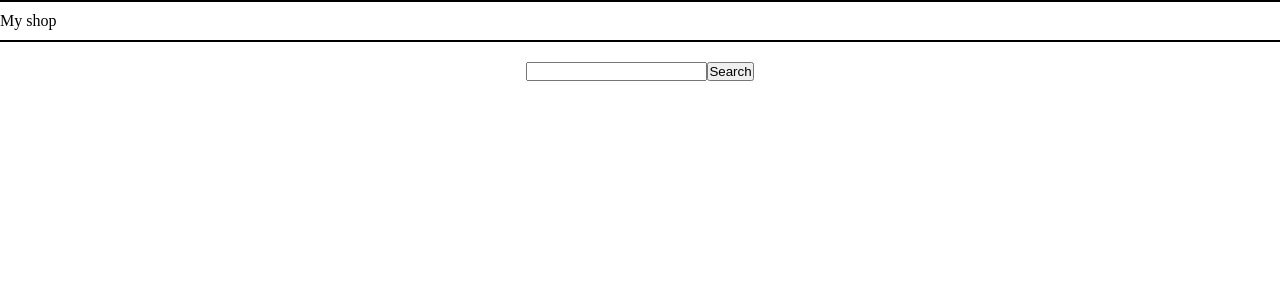
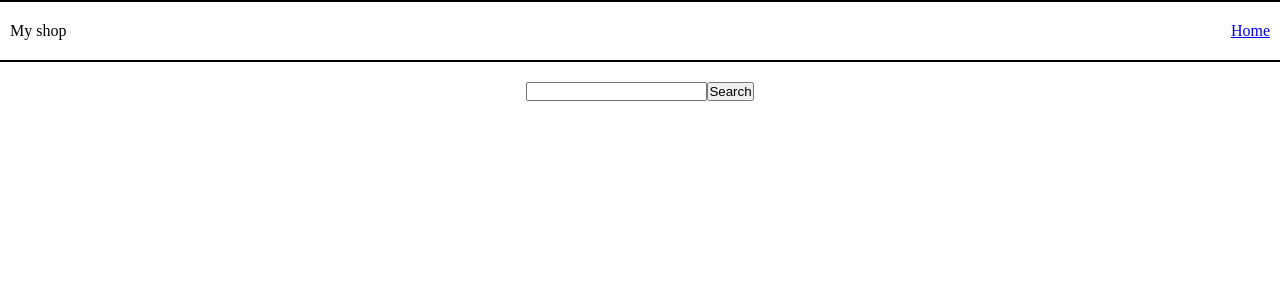
Before and after one commit to wiangin/Task-3-Javascript-3-Ton-FE23, a React (Vite) app in the folder task3/: page / in a window 1280 px wide. Before the commit this address had no page. Shown: the top 300 px of the page. Built offline with nearby package versions, Linux system fonts and the light colour scheme.

Commit message:
Commit
Restructured routing and components.
Change files and components name,

```diff
--- a/task3/src/App.tsx
+++ b/task3/src/App.tsx
@@ -1,9 +1,10 @@
 import './App.css';
-import SearchComp from './provider/SearchComp';
-import ProductCartComp from './components/ProductCartComp';
+import ProviderComponent from './provider/ProviderComponent';
+import ProductCartComponent from './components/ProductCartComponent';
 import NavComponent from './components/NavComponent';
 import { Routes, Route } from "react-router-dom";
 import ModalComponent from './components/ModalComponent';
+import UserInputComponent from './components/UserInputComponent';
 
 function App() {
 
@@ -11,13 +12,24 @@ function App() {
 
     <div className='main'>
 
-      <NavComponent></NavComponent>
-      <SearchComp>
+      {/*Search  */}
+      <ProviderComponent>
+          {/*  Här kommer det ligga min andra komp som är consumer    */}
           <Routes>
-              <Route path="/moreInfo/:id" element={ <ModalComponent></ModalComponent> }></Route>
+            <Route path='/' element={
+              <>
+                <NavComponent/>
+                <UserInputComponent/>
+              </> } />
+            <Route path='/products' element={
+              <>
+                <NavComponent/>
+                <UserInputComponent/>
+                <ProductCartComponent/>
+              </> } />
+            <Route path='/moreInfo:id' element={ <ModalComponent/> }/>
           </Routes>
-          <ProductCartComp/>
-      </SearchComp>
+      </ProviderComponent>
     </div>
   )
 }
--- a/task3/src/components/ModalComponent.tsx
+++ b/task3/src/components/ModalComponent.tsx
@@ -7,7 +7,6 @@ import { useNavigate, useParams } from 'react-router-dom';
 export default function ModalComponent(  ) {
 
     const product = useContext( ProductContext );
-    console.log( product );
     const params = useParams();
     const navigate = useNavigate();
 
@@ -24,7 +23,6 @@ export default function ModalComponent(  ) {
                     <p>{ element.description }</p>
                     <p> { element.price } </p>
                 </div>
-
         } )
 
         return item;
@@ -44,6 +42,5 @@ export default function ModalComponent(  ) {
                 </div>
             }
         </div>
-
     )
 }
--- a/task3/src/components/NavComponent.tsx
+++ b/task3/src/components/NavComponent.tsx
@@ -1,10 +1,12 @@
-import '../style/navStyle.css'
+import '../style/navStyle.css';
+import { Link } from 'react-router-dom';
 
 export default function NavComponent() {
 
     return(
         <div className='nave-style'>
             <p>My shop</p>
+            <Link to={"/"}>Home</Link>
         </div>
     )
 }
--- a/task3/src/components/ProductCartComp.tsx
+++ b/task3/src/components/ProductCartComponent.tsx
@@ -4,7 +4,7 @@ import '../style/productCart.css';
 import { Link } from "react-router-dom";
 
 
-export default function ProductCartComp() {
+export default function ProductCartComponent() {
     const product = useContext( ProductContext );
 
     return(
@@ -23,6 +23,5 @@ export default function ProductCartComp() {
                 } ) }
             </ul>
         </div>
-
     )
 };
--- /dev/null
+++ b/task3/src/components/UserInputComponent.tsx
@@ -0,0 +1,28 @@
+import { useState } from "react";
+import { useContext } from "react";
+import ProductContext from "../context/ProductContex";
+import { useNavigate } from "react-router-dom";
+
+export default function UserInputComponent() {
+    const [ inputState, setInputState ] = useState< string >( "" );
+    // const [ textState, setTextState ] = useState< string >( "" );
+
+    const product = useContext( ProductContext );
+    const navigate = useNavigate();
+    // console.log(product?.setTextState);
+
+
+    const onBtnClick = () => {
+
+        product?.setTextState( inputState );
+        setInputState( "" );
+        navigate( "/products" );
+
+    };
+    return(
+        <div className="search-style">
+                <input type="text" onChange={ ( e ) => setInputState( e.target.value ) } value={ inputState } />
+                <button onClick={ onBtnClick }>Search</button>
+            </div>
+    )
+};
--- a/task3/src/main.tsx
+++ b/task3/src/main.tsx
@@ -3,6 +3,7 @@ import { createRoot } from 'react-dom/client'
 import './index.css'
 import App from './App.tsx'
 import { BrowserRouter as Router} from 'react-router-dom';
+import SearchComp from './provider/ProviderComponent.tsx';
 
 createRoot(document.getElementById('root')!).render(
     <Router>
--- a/task3/src/provider/SearchComp.tsx
+++ b/task3/src/provider/ProviderComponent.tsx
@@ -1,32 +1,35 @@
 import ProductContext from "../context/ProductContex";
 import { ProductType, ProductContexObject, PropsType } from "../types/dataType";
 import { useState,useEffect } from "react";
-import '../style/searchCompStyle.css'
+import '../style/providerCompStyle.css';
 
-export default function SearchComp( { children }: PropsType ) {
 
-    const [ productState, setProductState ] = useState< ProductType[] >( [] )
-    const [ inputState, setInputState ] = useState< string >( "" );
+export default function ProviderComponent( { children }: PropsType ) {
+
+    const [ productState, setProductState ] = useState< ProductType[] >( [] );
+
+    // This is state for data from UserInputComponent.
     const [ textState, setTextState ] = useState< string >( "" );
 
     const providerValue: ProductContexObject = {
         productState: productState,
-        setProductState: setProductState
+        setProductState: setProductState,
+        textState: textState,
+        setTextState: setTextState
     }
 
     useEffect( () => {
         const fetchData = async () => {
             let response;
 
-            if ( textState == "" ){
+            if ( providerValue.textState == "" ){
                 return response = await fetch( "" );
             } else{
-                response = await fetch( `https://dummyjson.com/products/search?q=${ textState }`);
+                response = await fetch( `https://dummyjson.com/products/search?q=${ providerValue.textState }`);
             }
 
             const result: ProductType = await response.json();
 
-            // console.log( result.products as ProductType[]);
             setProductState( result.products as ProductType[] )
 
         };
@@ -35,18 +38,8 @@ export default function SearchComp( { children }: PropsType ) {
 
     }, [ textState ] );
 
-    const onBtnClick = () => {
-
-        setTextState( inputState );
-        setInputState( "" );
-
-    }
     return(
         <ProductContext.Provider value={ providerValue }>
-            <div className="search-style">
-                <input type="text" value={ inputState } onChange={ ( e ) => setInputState( e.target.value ) } />
-                <button onClick={ onBtnClick }>Search</button>
-            </div>
             { children }
         </ProductContext.Provider>
     )
--- a/task3/src/style/navStyle.css
+++ b/task3/src/style/navStyle.css
@@ -1,6 +1,15 @@
 
 .nave-style {
+    display: flex;
+    justify-content: space-between;
     border: 2px solid black;
     display: flex;
+    padding: 10px ;
+}
+
+.nave-style p {
     padding: 10px;
 }
+.nave-style a {
+    padding: 10px;
+}
--- a/task3/src/types/dataType.tsx
+++ b/task3/src/types/dataType.tsx
@@ -17,6 +17,9 @@ export type ProductType = {
 export interface ProductContexObject {
     productState: ProductType[],
     setProductState: React.Dispatch<React.SetStateAction<ProductType[]>>
+    textState: string,
+    setTextState: React.Dispatch<React.SetStateAction<string>>
+
 };
 
 export interface PropsType {
```
Also changed, not shown: task3/src/style/providerCompStyle.css (renamed from task3/src/style/searchCompStyle.css).
